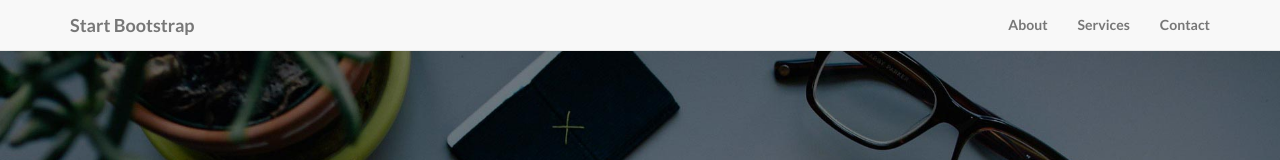
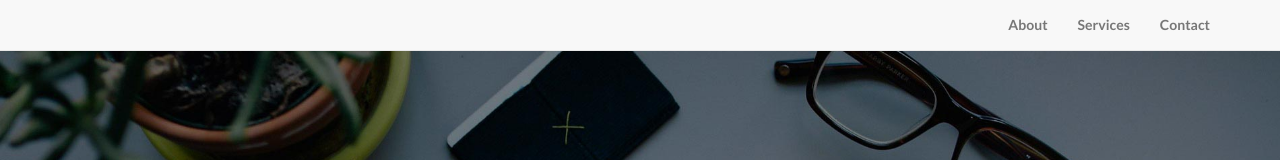
Before and after one commit to zahidmak/zahidmak.github.io, a plain HTML site: page index.html in a window 1280 px wide. Shown: the top 160 px of the page. Drawn offline with Linux system fonts and the light colour scheme.

Commit message:
Updated index.html

```diff
--- a/index.html
+++ b/index.html
@@ -43,7 +43,7 @@
                     <span class="icon-bar"></span>
                     <span class="icon-bar"></span>
                 </button>
-                <a class="navbar-brand" href="#">Start Bootstrap</a>
+             <!--   <a class="navbar-brand" href="#">Start Bootstrap</a> -->
             </div>
             <!-- Collect the nav links, forms, and other content for toggling -->
             <div class="collapse navbar-collapse" id="bs-example-navbar-collapse-1">
```
